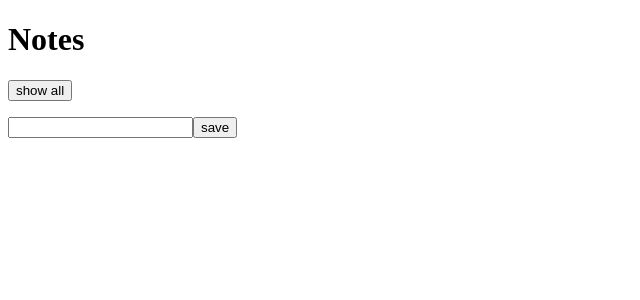
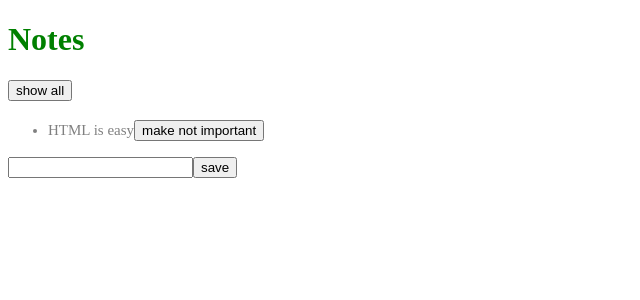
Before and after one commit to martinwinther/fullstackopen, a React (Vite) app in the folder part2/coursenotes/: page / in a window 1280 px wide. Shown: the top 300 px of the page, without its empty margins (0-640 px from the left). Built offline with nearby package versions, Linux system fonts and the light colour scheme; data requests are answered from the project's data file.

Commit message:
adding style

```diff
--- a/part2/coursenotes/db.json
+++ b/part2/coursenotes/db.json
@@ -3,7 +3,7 @@
     {
       "id": 1,
       "content": "HTML is easy",
-      "important": false
+      "important": true
     },
     {
       "id": 2,
--- a/part2/coursenotes/src/components/Note.jsx
+++ b/part2/coursenotes/src/components/Note.jsx
@@ -2,7 +2,7 @@
 	const label = note.important ? "make not important" : "make important";
 
 	return (
-		<li>
+		<li className="note">
 			{note.content}
 			<button onClick={toggleImportance}>{label}</button>
 		</li>
--- a/part2/coursenotes/src/index.css
+++ b/part2/coursenotes/src/index.css
@@ -1,69 +1,9 @@
-:root {
-	font-family: Inter, system-ui, Avenir, Helvetica, Arial, sans-serif;
-	line-height: 1.5;
-	font-weight: 400;
-
-	color-scheme: light dark;
-	color: rgba(255, 255, 255, 0.87);
-	background-color: #242424;
-
-	font-synthesis: none;
-	text-rendering: optimizeLegibility;
-	-webkit-font-smoothing: antialiased;
-	-moz-osx-font-smoothing: grayscale;
-	-webkit-text-size-adjust: 100%;
+h1 {
+	color: green;
 }
 
-a {
-	font-weight: 500;
-	color: #646cff;
-	text-decoration: inherit;
+.note {
+	color: grey;
+	padding-top: 3px;
+	font-size: 15px;
 }
-a:hover {
-	color: #535bf2;
-}
-
-body {
-	margin: 0;
-	display: flex;
-	place-items: center;
-	min-width: 320px;
-	min-height: 100vh;
-}
-
-h1 {
-	font-size: 3.2em;
-	line-height: 1.1;
-}
-
-button {
-	border-radius: 8px;
-	border: 1px solid transparent;
-	padding: 0.6em 1.2em;
-	font-size: 1em;
-	font-weight: 500;
-	font-family: inherit;
-	background-color: #1a1a1a;
-	cursor: pointer;
-	transition: border-color 0.25s;
-}
-button:hover {
-	border-color: #646cff;
-}
-button:focus,
-button:focus-visible {
-	outline: 4px auto -webkit-focus-ring-color;
-}
-
-@media (prefers-color-scheme: light) {
-	:root {
-		color: #213547;
-		background-color: #ffffff;
-	}
-	a:hover {
-		color: #747bff;
-	}
-	button {
-		background-color: #f9f9f9;
-	}
-}
--- a/part2/coursenotes/src/main.jsx
+++ b/part2/coursenotes/src/main.jsx
@@ -1,4 +1,4 @@
 import ReactDOM from "react-dom/client";
 import App from "./App";
-
+import "./index.css";
 ReactDOM.createRoot(document.getElementById("root")).render(<App />);
```
